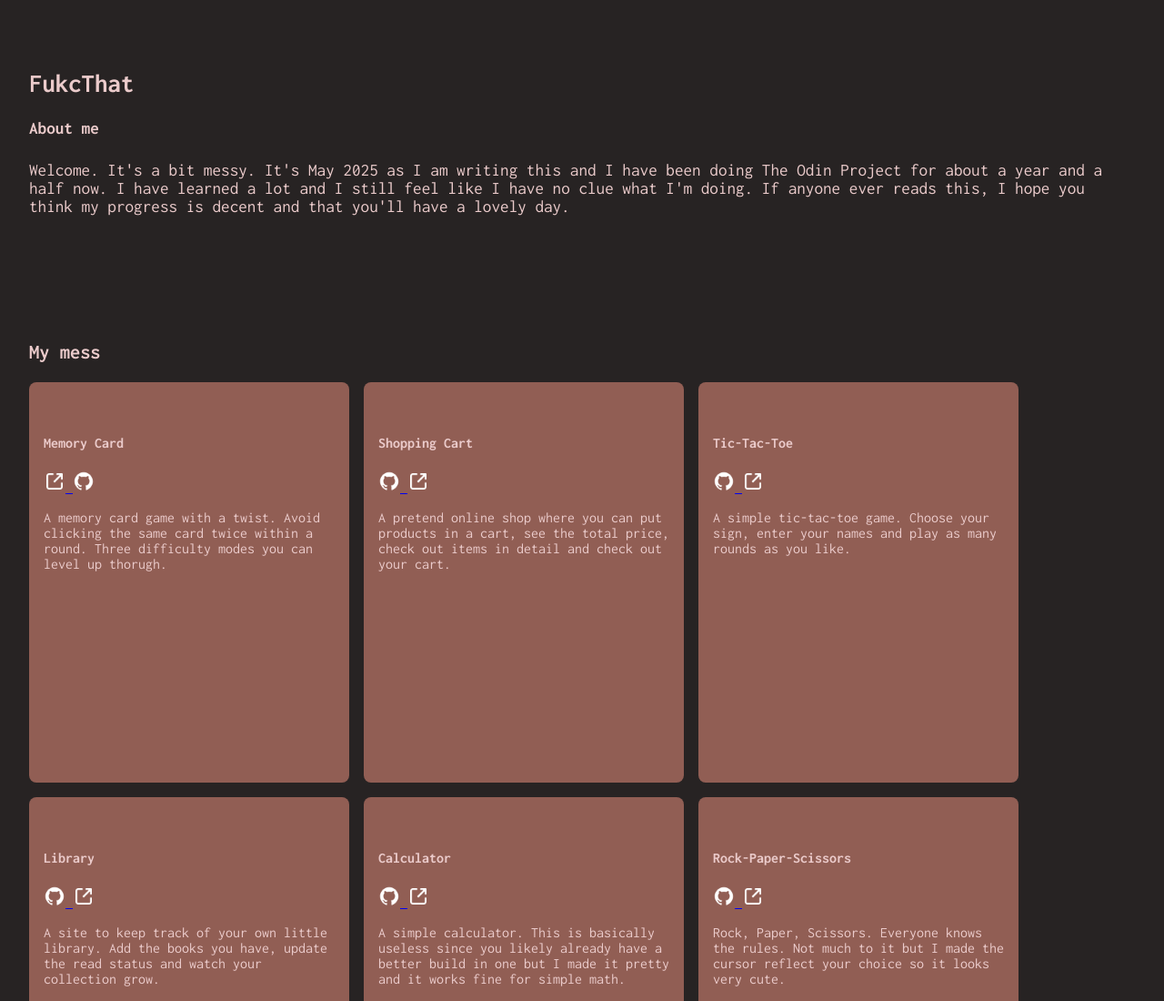
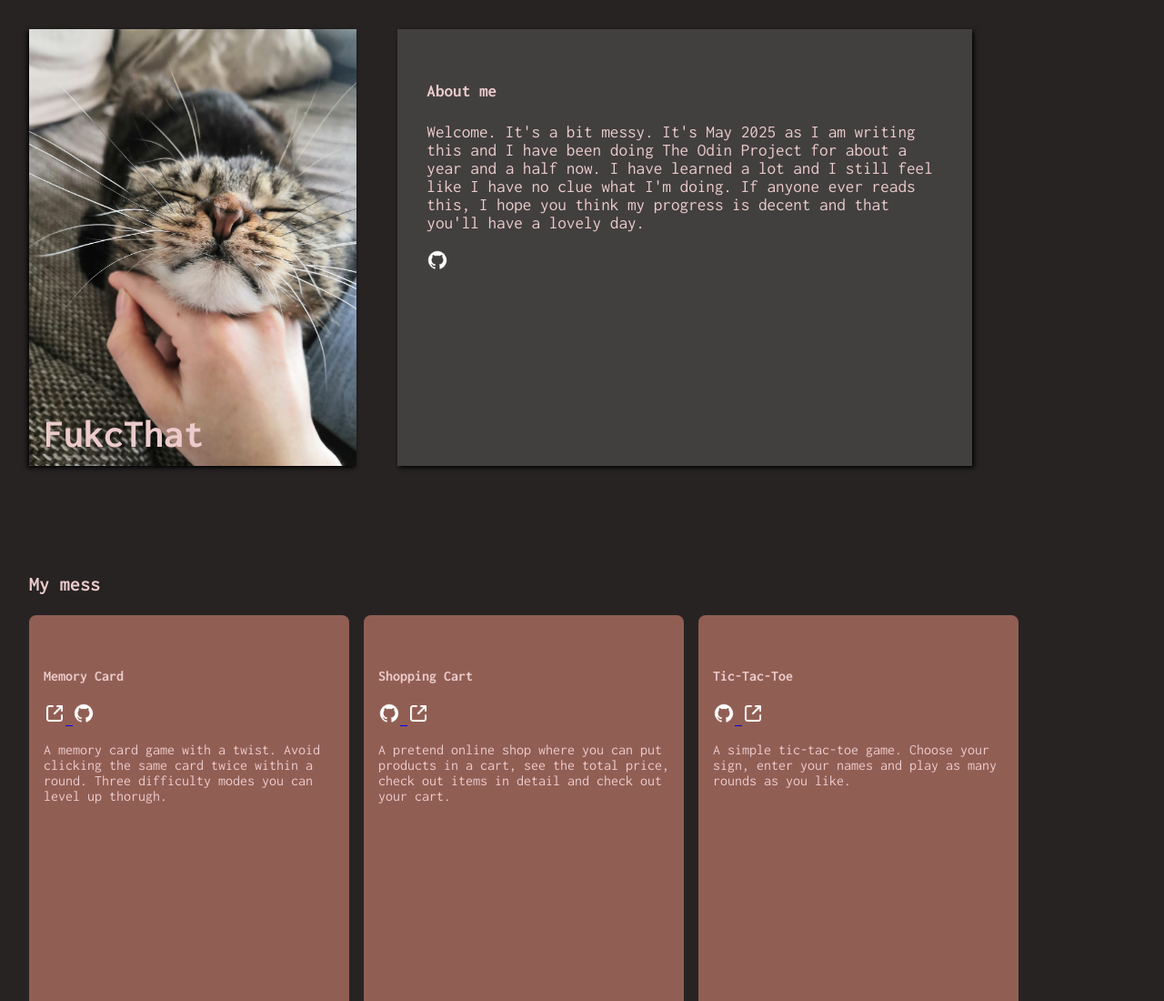
Before and after one commit to FukcThat/Homepage, a plain HTML site: page index.html in a window 1280 px wide. Shown: the top 1100 px of the page at 91% size. Drawn offline with Linux system fonts and the light colour scheme.

Commit message:
ADD: Header layout

```diff
--- a/index.html
+++ b/index.html
@@ -23,17 +23,24 @@
   </head>
   <body>
     <section class="about">
-      <img class="header-img" src="" />
+      <img class="header-img" src="./images/scrunchyNose.jpg" />
       <h2>FukcThat</h2>
-      <h4>About me</h4>
-      <p>
-        Welcome. It's a bit messy. It's May 2025 as I am writing this and I have
-        been doing The Odin Project for about a year and a half now. I have
-        learned a lot and I still feel like I have no clue what I'm doing. If
-        anyone ever reads this, I hope you think my progress is decent and that
-        you'll have a lovely day.
-      </p>
-      <icon class="github-link--profile"></icon>
+      <div class="about--text">
+        <h4>About me</h4>
+        <p>
+          Welcome. It's a bit messy. It's May 2025 as I am writing this and I
+          have been doing The Odin Project for about a year and a half now. I
+          have learned a lot and I still feel like I have no clue what I'm
+          doing. If anyone ever reads this, I hope you think my progress is
+          decent and that you'll have a lovely day.
+        </p>
+        <a
+          href="https://github.com/FukcThat/Memory-Game"
+          class="project-card--github-link"
+        >
+          <img src="./icons/github-logo.png" alt="Open FukcThat's Github" />
+        </a>
+      </div>
     </section>
 
     <section class="projects">
--- a/styles.css
+++ b/styles.css
@@ -28,6 +28,32 @@ a img {
   width: auto;
 }
 
+.about {
+  position: relative;
+  display: grid;
+  grid-template-columns: 1fr 2fr;
+}
+
+.about h2 {
+  position: absolute;
+  font-size: 2.75rem;
+  top: 26rem;
+  left: 3rem;
+}
+
+.about--text {
+  background-color: rgb(66, 63, 63);
+  width: 70%;
+  padding: 2rem;
+  box-shadow: 2px 2px 5px black;
+}
+
+.header-img {
+  height: 30rem;
+  width: auto;
+  box-shadow: -2px 2px 5px black;
+}
+
 .contact {
   width: 100%;
   background-color: var(--accent-berry);
```
